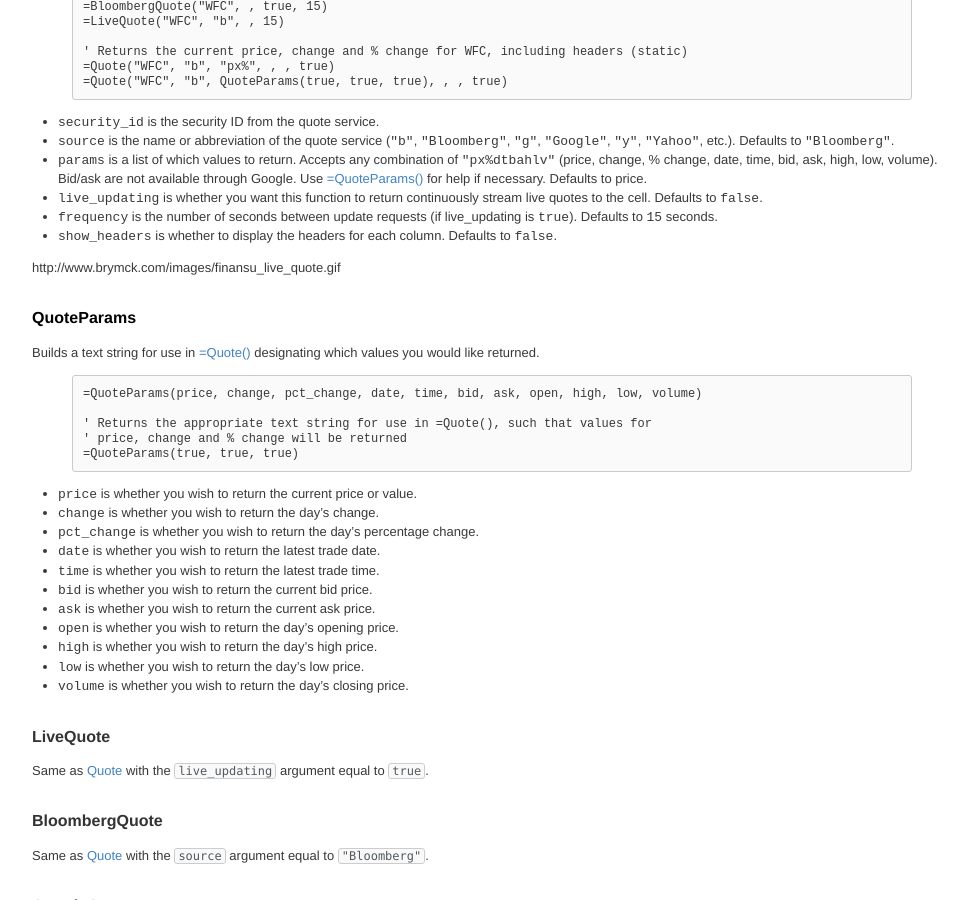
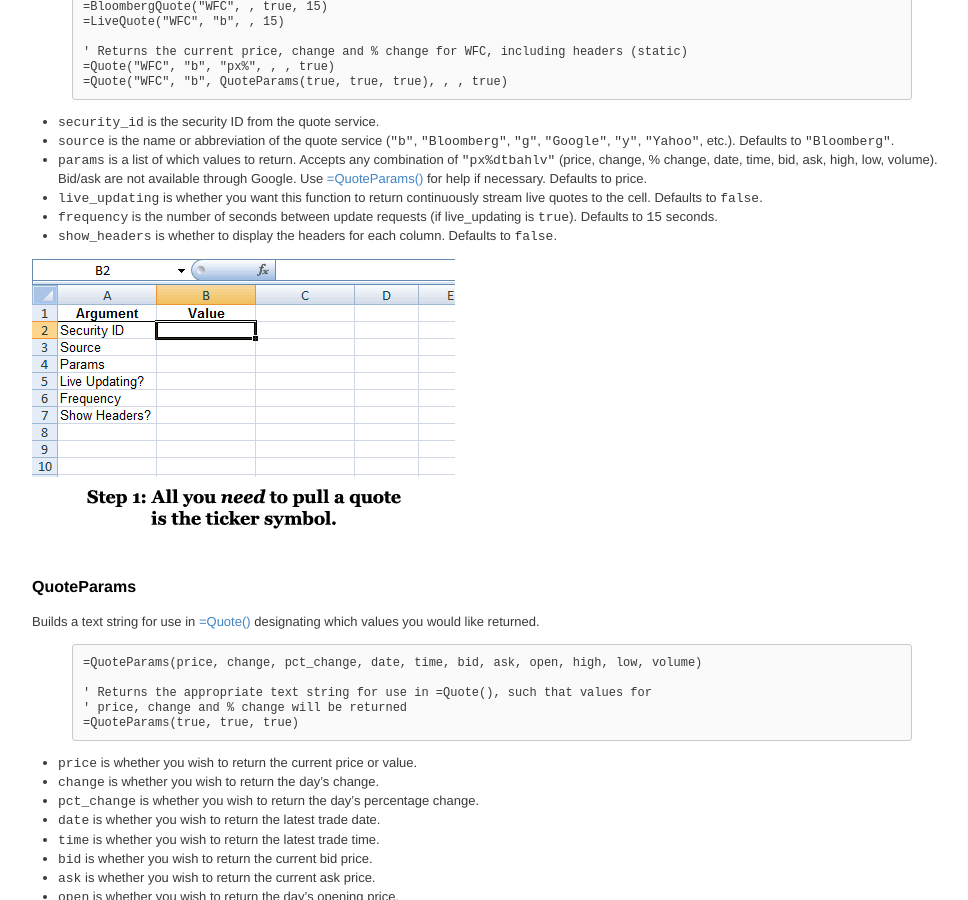
Before and after one commit to brymck/finansu, a Jekyll site: the page built from web.md, in a window 1280 px wide and 900 px high, scrolled down 383 px. Shown: the whole window, without its empty margins (294-1262 px from the left). Built offline with Jekyll 4.4.1, drawn with Linux system fonts in a browser that asks for light colours; Markdown is read by kramdown in place of the engine named in the settings.

Commit message:
Fixed one picture

```diff
--- a/web.md
+++ b/web.md
@@ -38,7 +38,7 @@
   * `frequency` is the number of seconds between update requests (if live_updating is `true`). Defaults to `15` seconds.
   * `show_headers` is whether to display the headers for each column. Defaults to `false`.
 
-http://www.brymck.com/images/finansu_live_quote.gif
+![FinAnSu in action](img/quote.gif)
 
 <a name="quote_params">QuoteParams</a>
 --------------------------------------
```
